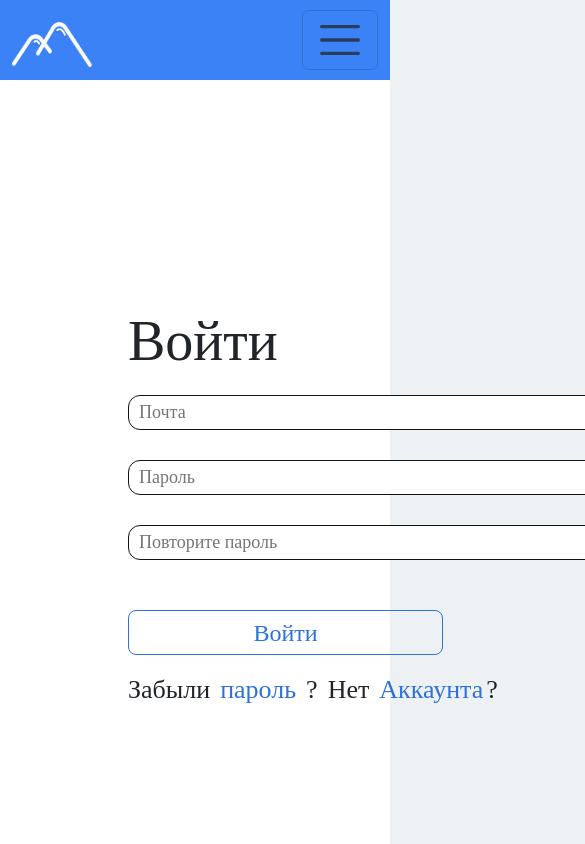
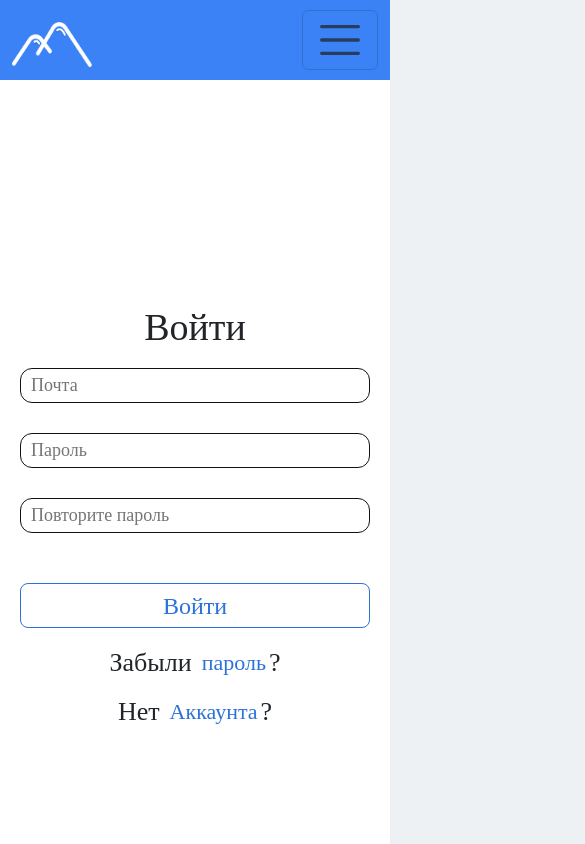
Before and after one commit to OverflowProjectMSP/final, a Vue app in the folder client/: page /Login in a window 390 px wide. Shown: the top 844 px of the page, 585 px wide, since content can reach past the window. Built offline with nearby package versions, Linux system fonts and the light colour scheme; no server answers; a web font is replaced by a local one.

Commit message:
Готовая адаптивка входа

```diff
--- a/client/src/components/Login/EnterPage.vue
+++ b/client/src/components/Login/EnterPage.vue
@@ -92,8 +92,12 @@ export default {
                 <p class="error">{{ error }}</p>
                 <button @click="check">Войти</button>
                 <div class="haveacc">
-                    <p>Забыли</p><a href="/RecoveryPassPage">пароль</a><p>?</p>
-                    <p>Нет</p><a href="/SignUp">Аккаунта</a><p>?</p>
+                    <div class="forgot">
+                        <p>Забыли</p><a href="/RecoveryPassPage">пароль</a><p>?</p>
+                    </div>
+                    <div class="noacc">
+                        <p>Нет</p><a href="/SignUp">Аккаунта</a><p>?</p>
+                    </div>
 
                 </div>
             </div>
@@ -143,6 +147,8 @@ export default {
         border-radius: 12px !important;
 
         border: 1px solid #121212 !important;
+
+        margin-right: 30px;
     }
 
     .regist button {
@@ -193,6 +199,18 @@ export default {
         color: #114189;
     }
 
+    .forgot {
+        display: flex;
+        align-items: center;
+        gap: 10px;
+    }
+
+    .noacc {
+        display: flex;
+        align-items: center;
+        gap: 10px
+    }
+
     .haveacc {
         display: flex;
         align-items: center;
@@ -210,4 +228,76 @@ export default {
         margin-left: -7px;
     }
 
+    @media (max-width: 1330px) {
+        .content {
+            margin-left: 50px;
+        }
+    }
+
+    @media (max-width: 1140px) {
+        .content p {
+            font-size: 38px;
+        }
+
+        .inp {
+            width: 550px;
+        }
+
+        .haveacc p {
+            font-size: 22px;
+        }
+
+        .haveacc a {
+            font-size: 22px;
+        }
+    }
+
+    @media (max-width: 830px) {
+        .background {
+            background: none;
+            width: 0%;
+        }
+
+        .tototocontainer {
+            justify-content: center;
+        }
+
+        .content {
+            margin-left: 10px;
+            margin-right: 10px;
+        }
+
+        .inp {
+            width: 550px;
+        }
+    }
+
+    @media(max-width: 600px) {
+        .content {
+            display: flex;
+            flex-direction: column;
+            align-items: center;
+        }
+
+        .inp {
+            width: 100%;
+            margin-left: 0;
+            margin-right: 0;
+        }
+
+        .regist button {
+            width: 100%;
+        }
+    }
+
+    @media (max-width: 440px) {
+        .haveacc {
+            flex-direction: column
+        }
+
+        .inp {
+            width: 350px;
+        }
+    }
+
 </style>
```
